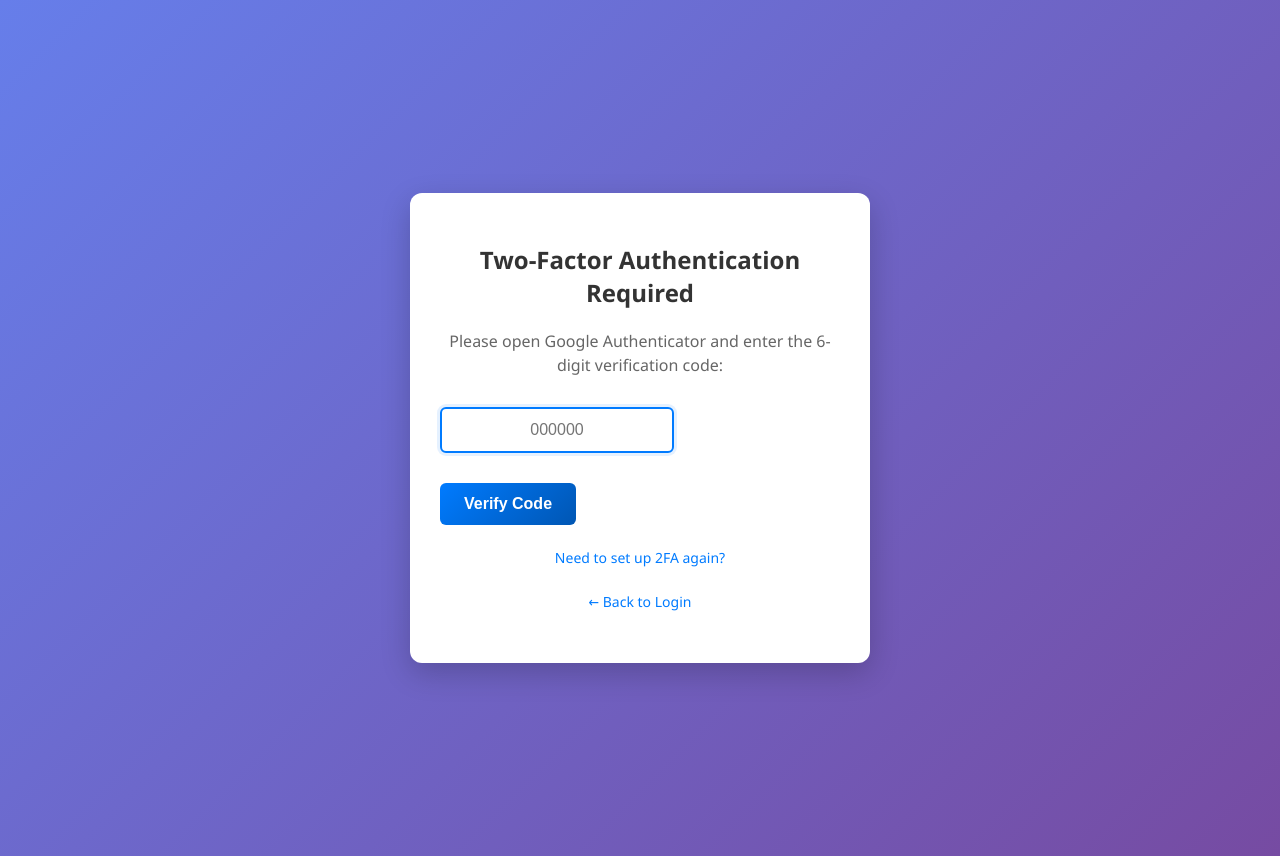
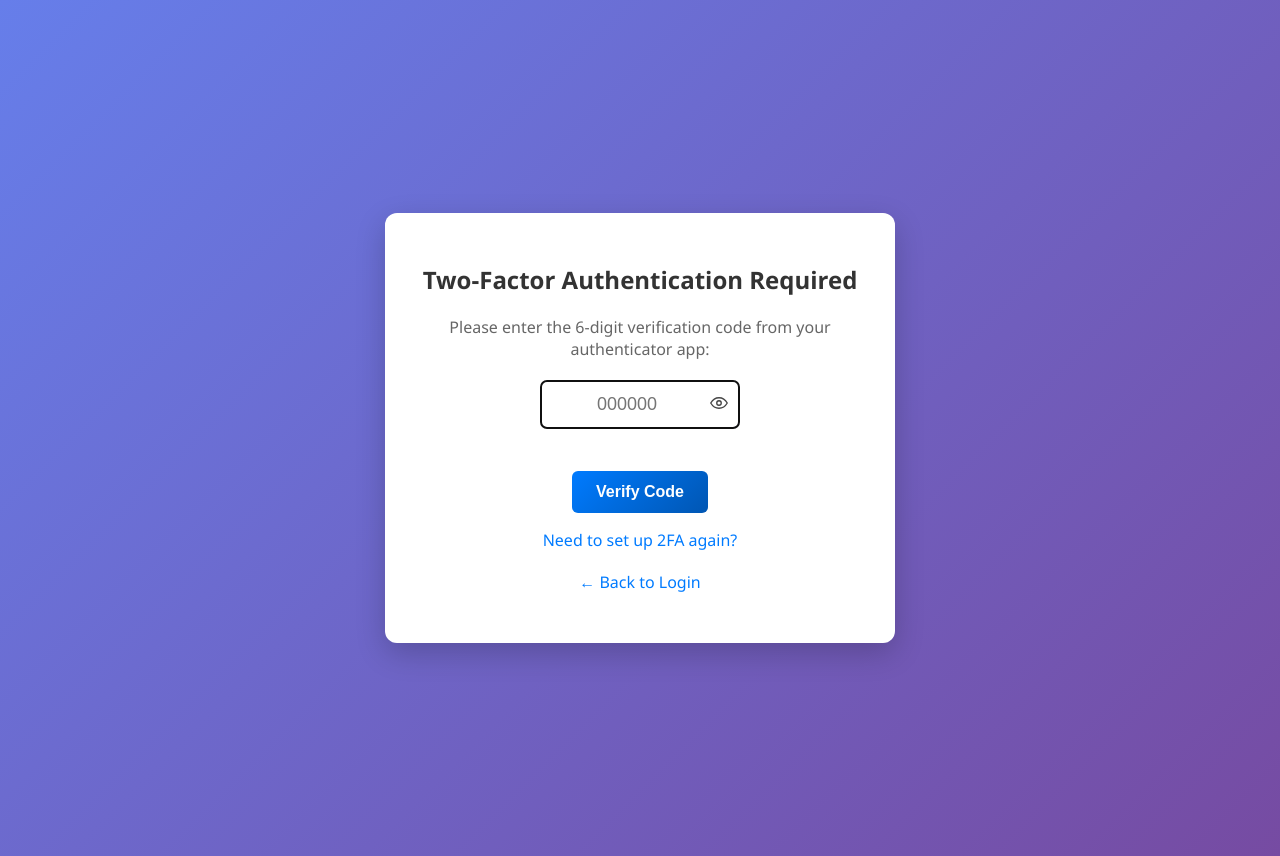
Before and after one commit to mariofw/MKI-2FA-authenticator, a website: page verify-2fa.html in a window 1280 px wide. Drawn offline with Linux system fonts and the light colour scheme; sample sign-in values are in the browser's storage.

Commit message:
verify fixed

```diff
--- a/setup-2fa.css
+++ b/setup-2fa.css
@@ -9,7 +9,6 @@ body {
     padding: 20px;
 }
 
-/* === CARD === */
 .container {
     max-width: 450px;
     width: 100%;
@@ -19,7 +18,6 @@ body {
     box-shadow: 0 10px 30px rgba(0,0,0,0.2);
 }
 
-/* === HEADINGS === */
 h2 {
     text-align: center;
     margin-bottom: 20px;
@@ -33,7 +31,6 @@ p {
     margin-bottom: 20px;
 }
 
-/* === QR BOX === */
 #qrcode {
     text-align: center;
     background: #f8f9fa;
@@ -47,7 +44,6 @@ p {
     border-radius: 8px;
 }
 
-/* === TOKEN ROW === */
 .token-row {
     display: flex;
     flex-direction: column;
@@ -55,7 +51,6 @@ p {
     gap: 12px;
 }
 
-/* === INPUT + EYE ICON === */
 .input-wrap {
     position: relative;
     width: 200px;
--- a/verify-2fa.css
+++ b/verify-2fa.css
@@ -1,6 +1,7 @@
+/* === PAGE BACKGROUND === */
 body {
-    font-family: 'Segoe UI', Tahoma, Geneva, Verdana, sans-serif;
-    background: linear-gradient(135deg, #667eea 0%, #764ba2 100%);
+    font-family: 'Segoe UI', sans-serif;
+    background: linear-gradient(135deg, #667eea, #764ba2);
     min-height: 100vh;
     display: flex;
     align-items: center;
@@ -9,9 +10,9 @@ body {
 }
 
 .container {
-    max-width: 400px;
+    max-width: 450px;
     width: 100%;
-    background: white;
+    background: #fff;
     padding: 30px;
     border-radius: 12px;
     box-shadow: 0 10px 30px rgba(0,0,0,0.2);
@@ -28,29 +29,69 @@ p {
     text-align: center;
     color: #666;
     margin-bottom: 20px;
-    line-height: 1.5;
 }
 
-input {
-    padding: 12px 15px;
+#qrcode {
+    text-align: center;
+    background: #f8f9fa;
+    padding: 20px;
+    border-radius: 8px;
+}
+
+#qrcode img {
     width: 200px;
-    font-size: 16px;
-    margin: 10px 0;
+    height: 200px;
+    border-radius: 8px;
+}
+
+.token-row {
+    display: flex;
+    flex-direction: column;
+    align-items: center;
+    gap: 12px;
+}
+
+.input-wrap {
+    position: relative;
+    width: 200px;
+}
+
+#token {
+    width: 100%;
+    padding: 12px 40px 12px 14px;
+    font-size: 18px;
     border: 2px solid #e1e5e9;
     border-radius: 6px;
     text-align: center;
-    transition: all 0.3s ease;
+    box-sizing: border-box;
 }
 
-input:focus {
-    outline: none;
-    border-color: #007bff;
-    box-shadow: 0 0 0 3px rgba(0, 123, 255, 0.1);
+#toggle-visibility {
+    position: absolute;
+    right: 8px;
+    top: 50%;
+    transform: translateY(-50%);
+    width: 28px;
+    height: 28px;
+    background: transparent;
+    border: none;
+    cursor: pointer;
+    color: #444;
 }
 
-button {
+/* === MESSAGE === */
+.message {
+    font-size: 14px;
+    min-height: 18px;
+    text-align: center;
+}
+
+.message.error { color: #b00020; }
+.message.success { color: #0a7a07; }
+
+/* === VERIFY BUTTON === */
+#verify-btn {
     padding: 12px 24px;
-    margin-top: 20px;
     font-size: 16px;
     background: linear-gradient(135deg, #007bff, #0056b3);
     color: white;
@@ -58,23 +99,22 @@ button {
     border-radius: 6px;
     cursor: pointer;
     font-weight: 600;
-    transition: all 0.3s ease;
 }
 
-button:hover {
+#verify-btn:hover {
     transform: translateY(-2px);
-    box-shadow: 0 5px 15px rgba(0, 123, 255, 0.3);
+    box-shadow: 0 5px 15px rgba(0,123,255,0.3);
 }
 
+/* === LINK === */
 .trouble-link {
-    margin-top: 20px;
     text-align: center;
+    margin-top: 15px;
 }
 
 .trouble-link a {
     color: #007bff;
     text-decoration: none;
-    font-size: 14px;
 }
 
 .trouble-link a:hover {
--- a/verify-2fa.html
+++ b/verify-2fa.html
@@ -1,5 +1,5 @@
 <!DOCTYPE html>
-<html>
+<html lang="en">
 <head>
     <meta charset="UTF-8">
     <title>Verify 2FA</title>
@@ -9,11 +9,31 @@
 <body>
     <div class="container">
         <h2>Two-Factor Authentication Required</h2>
-        <p>Please open Google Authenticator and enter the 6-digit verification code:</p>
+        <p>Please enter the 6-digit verification code from your authenticator app:</p>
 
-        <input id="token" placeholder="000000" maxlength="6" autocomplete="one-time-code" inputmode="numeric">
-        <br>
+        <div class="token-row">
+            <div class="input-wrap">
+                <input id="token"
+                       type="password"
+                       inputmode="numeric"
+                       maxlength="6"
+                       autocomplete="one-time-code"
+                       placeholder="000000">
+
+                <button id="toggle-visibility" aria-label="Show code">
+                    <svg width="18" height="18" viewBox="0 0 24 24" fill="none"
+                         stroke="currentColor" stroke-width="1.8"
+                         stroke-linecap="round" stroke-linejoin="round">
+                        <path d="M1 12s4-7 11-7 11 7 11 7-4 7-11 7S1 12 1 12z"></path>
+                        <circle cx="12" cy="12" r="3"></circle>
+                    </svg>
+                </button>
+            </div>
+
+            <div id="token-message" class="message"></div>
+
             <button id="verify-btn">Verify Code</button>
+        </div>
 
         <div class="trouble-link">
             <p><a href="setup-2fa.html">Need to set up 2FA again?</a></p>
@@ -22,34 +42,55 @@
     </div>
 
 <script>
+    (function () {
         const email = localStorage.getItem("currentUser.email");
 
         if (!email) {
-        alert("No user session found. Please login again.");
             window.location.href = "index.html";
+            return;
         }
 
         const tokenInput = document.getElementById("token");
         const verifyBtn = document.getElementById("verify-btn");
+        const toggleBtn = document.getElementById("toggle-visibility");
+        const msgEl = document.getElementById("token-message");
 
-    // Auto focus
-    tokenInput.focus();
+        // === MESSAGE SYSTEM ===
+        function showMessage(msg, type = "error") {
+            msgEl.textContent = msg;
+            msgEl.className = "message " + (type === "success" ? "success" : "error");
+        }
 
-    // Auto verify when 6 digits typed
+        function clearMessage() {
+            msgEl.textContent = "";
+            msgEl.className = "message";
+        }
+
+        // === INPUT FILTERING ===
         tokenInput.addEventListener("input", () => {
-        if (tokenInput.value.trim().length === 6) {
+            tokenInput.value = tokenInput.value.replace(/\D/g, "").slice(0, 6);
+            clearMessage();
+
+            if (tokenInput.value.length === 6) {
                 verify2FA();
             }
         });
 
-    // Button click verify
+        // === VISIBILITY TOGGLE ===
+        toggleBtn.addEventListener("click", () => {
+            const isHidden = tokenInput.type === "password";
+            tokenInput.type = isHidden ? "text" : "password";
+            toggleBtn.setAttribute("aria-pressed", String(!isHidden));
+        });
+
+        // === BUTTON CLICK ===
         verifyBtn.addEventListener("click", verify2FA);
 
         function verify2FA() {
             const token = tokenInput.value.trim();
 
-        if (!/^\d{6}$/.test(token)) {
-            alert("Please enter a valid 6-digit code.");
+            if (token.length !== 6) {
+                showMessage("Enter a 6-digit code.");
                 return;
             }
 
@@ -64,28 +105,32 @@
             .then(res => res.json())
             .then(data => {
                 if (!data.verified) {
-                alert("❌ Invalid code. Try again.");
+                    showMessage("Invalid code.");
                     verifyBtn.disabled = false;
                     verifyBtn.textContent = "Verify Code";
                     return;
                 }
 
-            alert("✅ 2FA Verified Successfully!");
+                showMessage("2FA Verified!", "success");
 
-            // Redirect based on user
+                setTimeout(() => {
                     if (email === "admin@admin.com" || email === "mrakaazwar@gmail.com") {
                         window.location.href = "admin.html";
                     } else {
                         window.location.href = "home.html";
                     }
+                }, 700);
             })
-        .catch(err => {
-            console.error("Verification error:", err);
-            alert("Verification failed. Check server.");
+            .catch(() => {
+                showMessage("Network error.");
                 verifyBtn.disabled = false;
                 verifyBtn.textContent = "Verify Code";
             });
         }
+
+        // Autofocus
+        tokenInput.focus();
+    })();
 </script>
 </body>
 </html>
```
Lines whose indentation alone changed are shown as unchanged.
